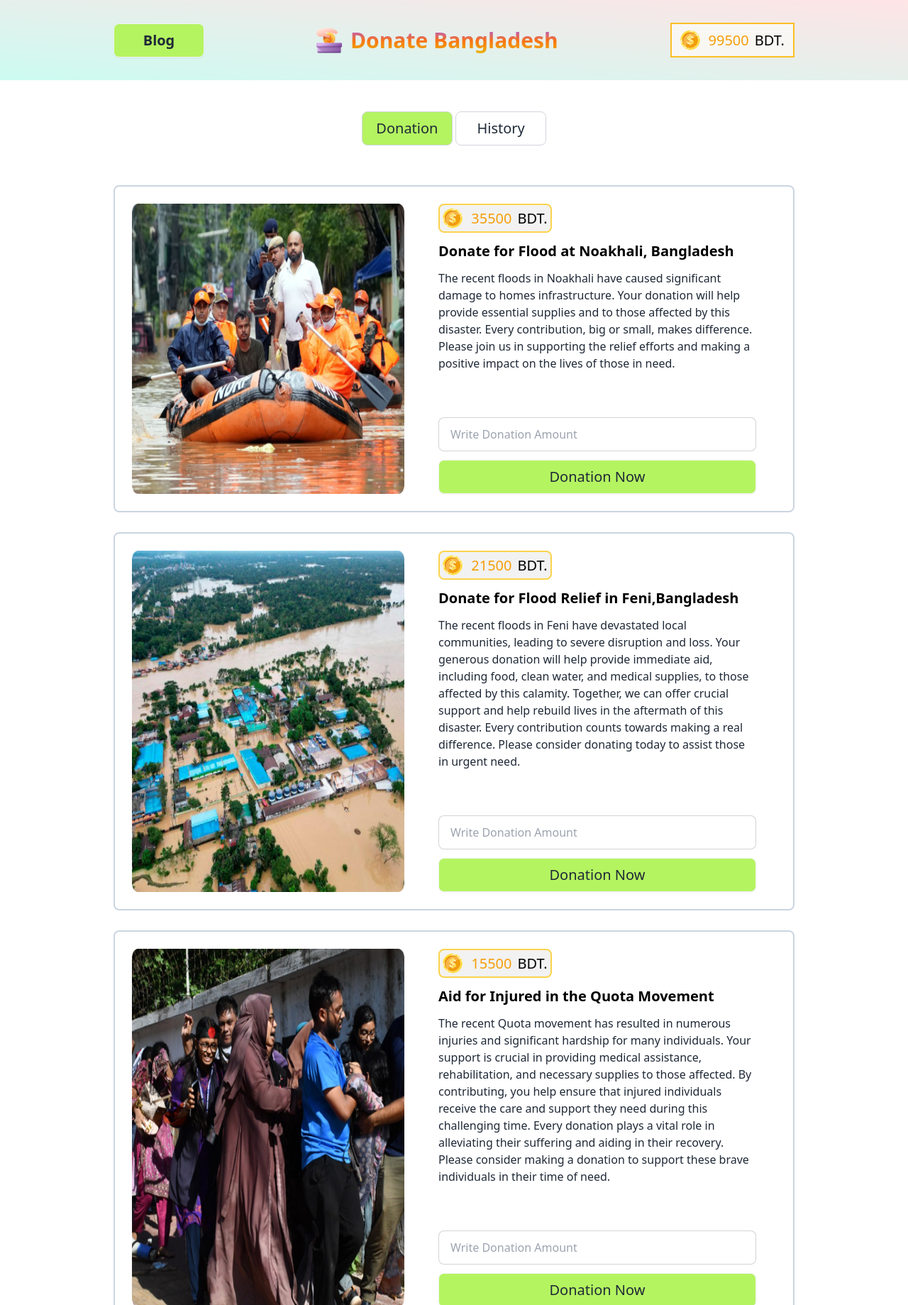
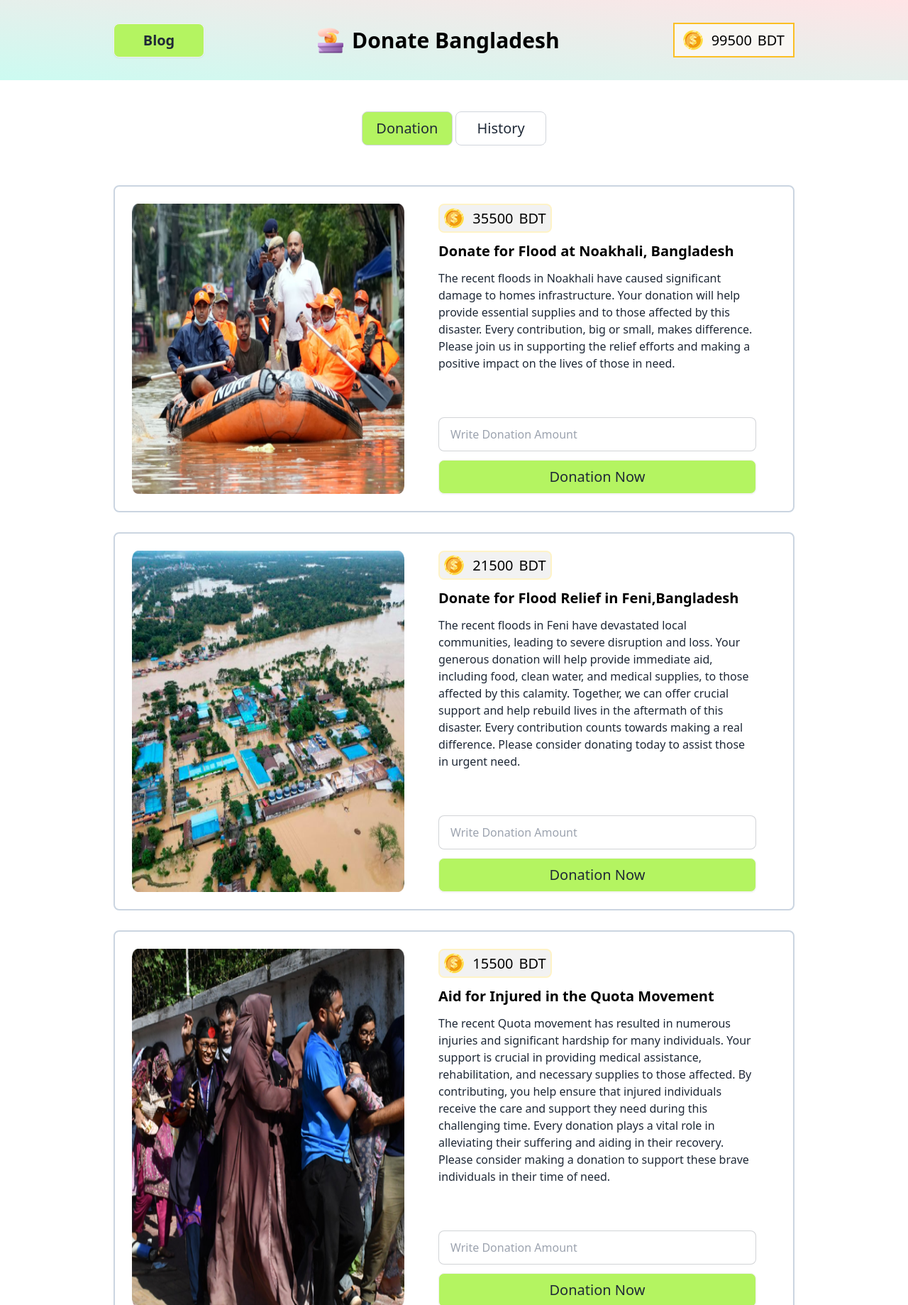
Before and after one commit to alaminhero11/my-fifth-assignment, a plain HTML site: page index.html in a window 1280 px wide. Shown: the top 1839 px of the page at 71% size. Drawn offline with nearby package versions, Linux system fonts and the light colour scheme.

Commit message:
added all content

```diff
--- a/index.html
+++ b/index.html
@@ -51,24 +51,23 @@
                 </div>
                 <div class="hidden sm:hidden md:flex justify-between items-center gap-3">
                     <img class="w-9 h-9" src="./assets/logo.png" alt="logo.png">
-                    <h3
-                        class="text-xl lg:text-3xl font-extrabold text-center bg-gradient-to-b from-purple-500 via-orange-500 to-yellow-500 text-transparent bg-clip-text">
+                    <h3 class="text-xl lg:text-3xl font-extrabold text-center text-black">
                         Donate Bangladesh</h3>
                 </div>
                 <div
                     class="flex justify-between items-center gap-3 border-double border-2 border-amber-400 px-3 py-2 bg-primary">
                     <img src="./assets/coin.png" alt="coin.png">
                     <h3 class="text-base md:text-xl font-medium text-normal"><span id="available-balance"
-                            class="text-amber-500">99500</span><Span class="text-black ml-2">BDT.</Span></h3>
+                            class="text-black">99500</span><Span class="text-black ml-2">BDT</Span></h3>
                 </div>
             </nav>
         </div>
         <!-- ---------------Header-Section-02--------------- -->
-        <section class="w-full backdrop-invert-0   bg-white/70 bg-primary py-5 md:hidden lg:hidden">
+        <section class="w-full backdrop-invert-0 bg-white/70 bg-primary py-5 md:hidden lg:hidden">
             <div
-                class="flex items-center justify-center mx-auto gap-3 py-3 border-amber-300 border-2 border-solid w-64">
+                class="flex items-center justify-center mx-auto gap-3 py-3 border-lime-200 rounded-md border-2 border-solid w-64">
                 <img class="w-9 h-9" src="./assets/logo.png" alt="logo.png">
-                <h3 class="text-xl md:text-3xl font-extrabold text-center text-amber-300">Donate Bangladesh</h3>
+                <h3 class="text-xl md:text-3xl font-extrabold text-center text-black">Donate Bangladesh</h3>
             </div>
         </section>
         <!-- ---------------Header-Section-03--------------- -->
@@ -97,10 +96,10 @@
                 <!-- ----------Noakhali-Donate-Section---------- -->
                 <div class="lg:mx-7">
                     <div
-                        class="flex gap-3 bg-grey w-40 items-center justify-center p-1 rounded-lg border-double border-2 border-amber-300">
+                        class="flex gap-3 bg-grey w-40 items-center justify-center p-1 rounded-lg border-double border-2 border-amber-100">
                         <img src="./assets/coin.png" alt="">
                         <h3 class="text-xl font-medium text-slate-600"><span id="current-balance1"
-                                class="text-amber-500">35500</span><Span class="text-black ml-2">BDT.</Span></h3>
+                                class="text-black">35500</span><Span class="text-black ml-2">BDT</Span></h3>
                     </div>
                     <!-- ----------Noakhali-Donate-Content---------- -->
                     <div>
@@ -134,10 +133,10 @@
                 <!-- ----------Feni-Donate-Section---------- -->
                 <div class="lg:mx-7">
                     <div
-                        class="flex gap-3 bg-grey w-40 items-center justify-center p-1 rounded-lg border-double border-2 border-amber-300">
+                        class="flex gap-3 bg-grey w-40 items-center justify-center p-1 rounded-lg border-double border-2 border-amber-100">
                         <img src="./assets/coin.png" alt="">
                         <h3 class="text-xl font-medium text-slate-600"><span id="current-balance2"
-                                class="text-amber-500">21500</span><Span class="text-black ml-2">BDT.</Span></h3>
+                                class="text-black">21500</span><Span class="text-black ml-2">BDT</Span></h3>
                     </div>
                     <!-- ----------Feni-Donate-Content---------- -->
                     <div>
@@ -174,10 +173,10 @@
                 <!-- ----------Quota-Movement-Donate-Section---------- -->
                 <div class="lg:mx-7">
                     <div
-                        class="flex gap-3 bg-grey w-40 items-center justify-center p-1 rounded-lg border-double border-2 border-amber-300">
+                        class="flex gap-3 bg-grey w-40 items-center justify-center p-1 rounded-lg border-double border-2 border-amber-100">
                         <img src="./assets/coin.png" alt="">
                         <h3 class="text-xl font-medium text-slate-600"><span id="current-balance3"
-                                class="text-amber-500">15500</span><Span class="text-black ml-2">BDT.</Span></h3>
+                                class="text-black">15500</span><Span class="text-black ml-2">BDT</Span></h3>
                     </div>
                     <!-- ----------Feni-Donate-Content---------- -->
                     <div>
```
Also changed, not shown: blog.html (+2 -3 lines).
